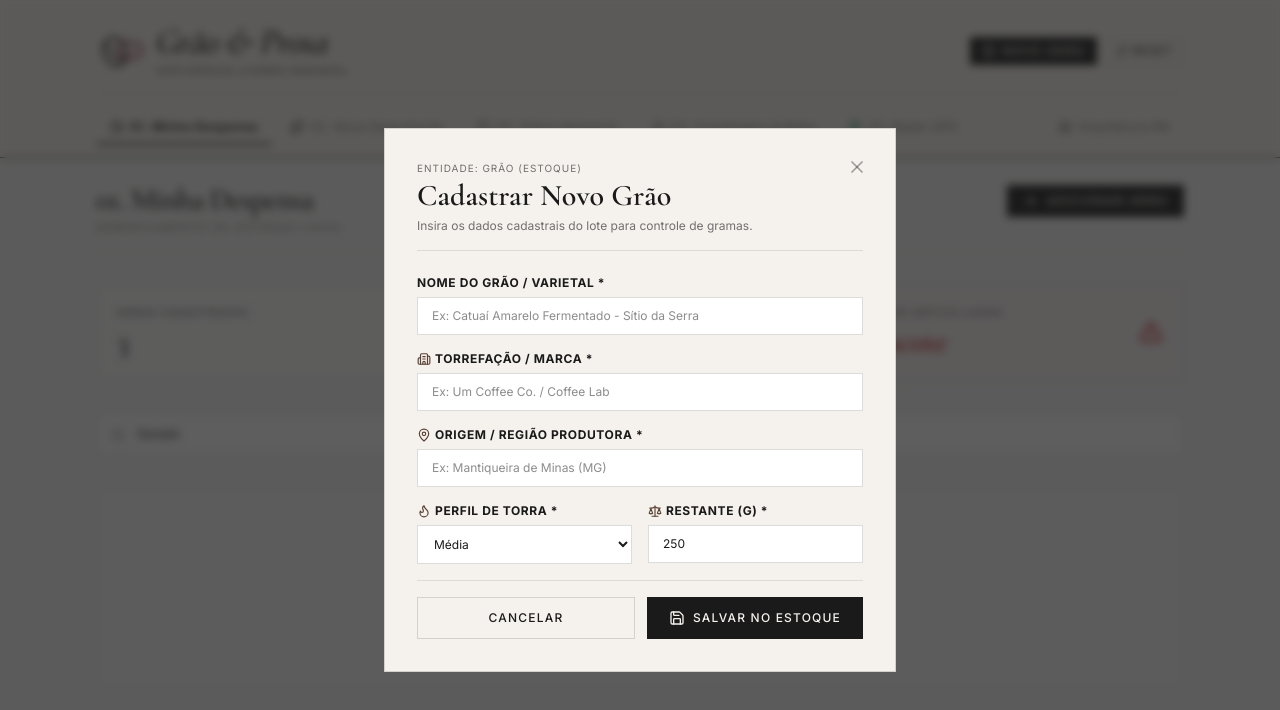
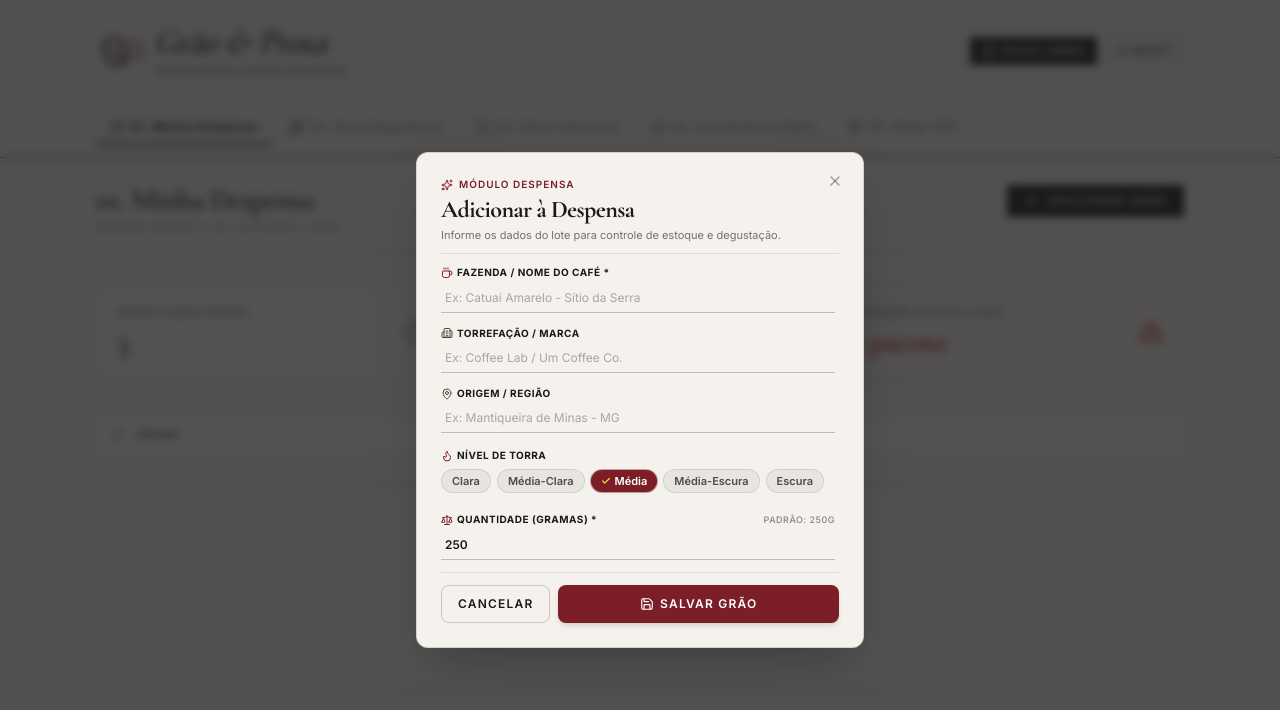
Before and after one commit to Arture07/Grao-Prosa, a React (Vite) app: page / in a window 1280 px wide. Both pictures are taken after typing "Sample" into the empty fields and a click on the button "ADICIONAR GRÃO". Shown: the top 710 px of the page. Built offline with nearby package versions, Linux system fonts and the light colour scheme.

Commit message:
feat: remove Arquitetura RN tab and add batch hydration
- Remove "Arquitetura RN" tab from the application and navigation.
- Implement background batch hydration (top 15) for cafeteria details in `useCafeterias`.
- Add basic form validation fields to `GraoFormModal`.

```diff
--- a/src/App.tsx
+++ b/src/App.tsx
@@ -11,10 +11,9 @@ import { DiarioView } from './components/DiarioView';
 import { BrewingTimerView } from './components/BrewingTimerView';
 import { RadarCafeteriasView } from './components/RadarCafeteriasView';
 import { GraoFormModal } from './components/GraoFormModal';
-import { ArquiteturaModal } from './components/ArquiteturaModal';
 
 export default function App() {
-  const [activeTab, setActiveTab] = useState<'despensa' | 'nova-degustacao' | 'diario' | 'cronometro' | 'radar' | 'arquitetura'>('despensa');
+  const [activeTab, setActiveTab] = useState<'despensa' | 'nova-degustacao' | 'diario' | 'cronometro' | 'radar'>('despensa');
   const [graos, setGraos] = useState<Grao[]>([]);
   const [degustacoes, setDegustacoes] = useState<Degustacao[]>([]);
   const [isLoading, setIsLoading] = useState<boolean>(true);
@@ -175,10 +174,6 @@ export default function App() {
                 }}
               />
             )}
-
-            {activeTab === 'arquitetura' && (
-              <ArquiteturaModal />
-            )}
           </>
         )}
       </main>
--- a/src/components/GraoFormModal.tsx
+++ b/src/components/GraoFormModal.tsx
@@ -1,7 +1,7 @@
 import React, { useState, useEffect } from 'react';
 import { Grao, CriarGraoDTO, NivelTorra, NIVEIS_TORRA } from '../types/coffee';
 import { graoRepository } from '../repositories/graoRepository';
-import { Coffee, X, Save, Scale, Flame, MapPin, Building2 } from 'lucide-react';
+import { Coffee, X, Save, Scale, Flame, MapPin, Building2, Check, Sparkles } from 'lucide-react';
 
 interface GraoFormModalProps {
   isOpen: boolean;
@@ -10,200 +10,277 @@ interface GraoFormModalProps {
   onSuccess: () => void;
 }
 
+interface FormErros {
+  nome?: string;
+  quantidadeRestante?: string;
+}
+
 export const GraoFormModal: React.FC<GraoFormModalProps> = ({
   isOpen,
   graoParaEditar,
   onClose,
   onSuccess
 }) => {
+  // Estado dos Campos do Formulário
   const [nome, setNome] = useState('');
   const [torrefacao, setTorrefacao] = useState('');
   const [origem, setOrigem] = useState('');
   const [nivelTorra, setNivelTorra] = useState<NivelTorra>('Média');
-  const [quantidadeRestante, setQuantidadeRestante] = useState<number>(250);
+  const [quantidadeRestante, setQuantidadeRestante] = useState<number | string>(250);
+
+  // Estado de Erros Visuais e Submissão
+  const [erros, setErros] = useState<FormErros>({});
   const [isSubmitting, setIsSubmitting] = useState(false);
 
+  // Efeito para Hidratar ou Limpar o Formulário
   useEffect(() => {
     if (graoParaEditar) {
-      setNome(graoParaEditar.nome);
-      setTorrefacao(graoParaEditar.torrefacao);
-      setOrigem(graoParaEditar.origem);
-      setNivelTorra(graoParaEditar.nivelTorra);
-      setQuantidadeRestante(graoParaEditar.quantidadeRestante);
+      setNome(graoParaEditar.nome || '');
+      setTorrefacao(graoParaEditar.torrefacao || '');
+      setOrigem(graoParaEditar.origem || '');
+      setNivelTorra(graoParaEditar.nivelTorra || 'Média');
+      setQuantidadeRestante(graoParaEditar.quantidadeRestante ?? 250);
+      setErros({});
     } else {
-      // Form limpo para novo grão
+      limparFormulario();
+    }
+  }, [graoParaEditar, isOpen]);
+
+  const limparFormulario = () => {
     setNome('');
     setTorrefacao('');
     setOrigem('');
     setNivelTorra('Média');
     setQuantidadeRestante(250);
-    }
-  }, [graoParaEditar, isOpen]);
+    setErros({});
+  };
 
   if (!isOpen) return null;
 
-  const handleSubmit = async (e: React.FormEvent) => {
+  // Lógica de Validação e Salvamento
+  const handleSave = async (e: React.FormEvent) => {
     e.preventDefault();
 
-    if (!nome.trim() || !torrefacao.trim() || !origem.trim()) {
-      alert('Por favor, preencha todos os campos obrigatórios.');
+    const novosErros: FormErros = {};
+
+    // 1. Validação do Nome do Café / Fazenda (Obrigatório)
+    if (!nome.trim()) {
+      novosErros.nome = 'Por favor, informe a fazenda ou nome do café.';
+    }
+
+    // 2. Validação da Quantidade em Gramas (Obrigatório e numérico > 0)
+    const qtdNum = Number(quantidadeRestante);
+    if (quantidadeRestante === '' || isNaN(qtdNum) || qtdNum <= 0) {
+      novosErros.quantidadeRestante = 'Por favor, informe uma quantidade válida em gramas (ex: 250).';
+    }
+
+    if (Object.keys(novosErros).length > 0) {
+      setErros(novosErros);
       return;
     }
 
+    setErros({});
     setIsSubmitting(true);
 
     try {
+      // TODO: Salvar no AsyncStorage / SQLite
       if (graoParaEditar) {
-        // Atualiza grão existente
         await graoRepository.atualizar(graoParaEditar.id, {
           nome: nome.trim(),
-          torrefacao: torrefacao.trim(),
-          origem: origem.trim(),
+          torrefacao: torrefacao.trim() || 'Desconhecida',
+          origem: origem.trim() || 'Não especificada',
           nivelTorra,
-          quantidadeRestante: Number(quantidadeRestante) || 0
+          quantidadeRestante: qtdNum
         });
       } else {
-        // Cria novo grão
         const novoDTO: CriarGraoDTO = {
           nome: nome.trim(),
-          torrefacao: torrefacao.trim(),
-          origem: origem.trim(),
+          torrefacao: torrefacao.trim() || 'Desconhecida',
+          origem: origem.trim() || 'Não especificada',
           nivelTorra,
-          quantidadeRestante: Number(quantidadeRestante) || 0
+          quantidadeRestante: qtdNum
         };
         await graoRepository.salvar(novoDTO);
       }
 
+      limparFormulario();
       onSuccess();
       onClose();
     } catch (err) {
-      console.error('Erro ao salvar grão:', err);
-      alert('Falha ao salvar informações do grão.');
+      console.error('Erro ao salvar grão no repositório local:', err);
+      setErros({ nome: 'Erro ao salvar no banco de dados local. Tente novamente.' });
     } finally {
       setIsSubmitting(false);
     }
   };
 
   return (
-    <div className="fixed inset-0 bg-[#1A1A1A]/70 backdrop-blur-xs z-50 flex items-center justify-center p-4 overflow-y-auto">
-      <div className="stamped-border bg-[#F5F2ED] max-w-lg w-full p-6 sm:p-8 space-y-6 relative my-8 text-[#1A1A1A]">
+    <div className="fixed inset-0 bg-[#1A1A1A]/75 backdrop-blur-xs z-50 flex items-center justify-center p-2 sm:p-4 animate-fadeIn">
+      <div className="bg-[#F5F2ED] border border-[#1A1A1A]/15 shadow-2xl max-w-md w-full p-4 sm:p-6 relative my-auto text-[#1A1A1A] rounded-xl max-h-[92vh] flex flex-col">
+
         {/* Botão Fechar */}
         <button
           onClick={onClose}
-          className="absolute top-5 right-5 p-2 text-[#1A1A1A]/40 hover:text-[#1A1A1A] transition-colors cursor-pointer"
+          type="button"
+          className="absolute top-3.5 right-3.5 p-1.5 text-[#1A1A1A]/40 hover:text-[#1A1A1A] transition-colors cursor-pointer rounded-full hover:bg-black/5 z-10"
+          aria-label="Fechar formulário"
         >
-          <X className="w-5 h-5" />
+          <X className="w-4 h-4" />
         </button>
 
-        {/* Cabeçalho */}
-        <div className="border-b border-[#1A1A1A]/10 pb-4">
-          <p className="font-sans text-[10px] uppercase tracking-widest opacity-60">Entidade: Grão (Estoque)</p>
-          <h3 className="font-serif text-3xl font-semibold text-[#1A1A1A] mt-0.5">
-            {graoParaEditar ? 'Editar Grão do Estoque' : 'Cadastrar Novo Grão'}
+        {/* Cabeçalho Elegante e Compacto */}
+        <div className="border-b border-[#1A1A1A]/10 pb-2.5 pr-8 shrink-0">
+          <div className="flex items-center gap-1.5 text-[#7B1E27] font-semibold text-[10px] uppercase tracking-widest mb-0.5">
+            <Sparkles className="w-3 h-3" />
+            <span>Módulo Despensa</span>
+          </div>
+          <h3 className="font-serif text-xl sm:text-2xl font-bold text-[#1A1A1A] tracking-tight">
+            {graoParaEditar ? 'Editar Grão' : 'Adicionar à Despensa'}
           </h3>
-          <p className="font-sans text-xs opacity-60 mt-1">Insira os dados cadastrais do lote para controle de gramas.</p>
+          <p className="font-sans text-[11px] text-[#1A1A1A]/60 mt-0.5 leading-snug">
+            Informe os dados do lote para controle de estoque e degustação.
+          </p>
         </div>
 
-        {/* Formulário */}
-        <form onSubmit={handleSubmit} className="space-y-4 font-sans text-xs">
-          {/* Nome do Grão */}
-          <div className="space-y-1.5">
-            <label className="block font-bold uppercase tracking-wider text-[#1A1A1A]">
-              Nome do Grão / Varietal *
+        {/* Corpo do Formulário Com Rolagem Suave */}
+        <div className="overflow-y-auto flex-1 py-3 pr-1 space-y-3.5 scrollbar-thin scrollbar-thumb-black/10">
+          <form id="grao-form" onSubmit={handleSave} className="space-y-3.5 font-sans text-xs">
+
+            {/* Campo 1: Fazenda / Nome do Café (Obrigatório) */}
+            <div className="space-y-1">
+              <label className="block font-bold uppercase tracking-wider text-[10px] text-[#1A1A1A] flex items-center gap-1">
+                <Coffee className="w-3 h-3 text-[#7B1E27]" /> Fazenda / Nome do Café *
               </label>
               <input
                 type="text"
-              placeholder="Ex: Catuaí Amarelo Fermentado - Sítio da Serra"
+                placeholder="Ex: Catuaí Amarelo - Sítio da Serra"
                 value={nome}
-              onChange={(e) => setNome(e.target.value)}
-              className="w-full bg-white stamped-border px-3.5 py-2.5 text-xs text-[#1A1A1A] focus:outline-none"
-              required
+                onChange={(e) => {
+                  setNome(e.target.value);
+                  if (erros.nome) setErros(prev => ({ ...prev, nome: undefined }));
+                }}
+                className={`w-full bg-transparent border-b ${
+                  erros.nome ? 'border-red-600' : 'border-[#1A1A1A]/25 focus:border-[#7B1E27]'
+                } px-1 py-1.5 text-xs text-[#1A1A1A] focus:outline-none transition-colors rounded-none placeholder:text-[#1A1A1A]/35`}
+              />
+              {erros.nome && (
+                <p className="text-red-600 text-[10px] font-semibold mt-0.5">
+                  {erros.nome}
+                </p>
+              )}
+            </div>
+
+            {/* Campo 2: Torrefação / Marca */}
+            <div className="space-y-1">
+              <label className="block font-bold uppercase tracking-wider text-[10px] text-[#1A1A1A] flex items-center gap-1">
+                <Building2 className="w-3 h-3 text-[#5A4033]" /> Torrefação / Marca
+              </label>
+              <input
+                type="text"
+                placeholder="Ex: Coffee Lab / Um Coffee Co."
+                value={torrefacao}
+                onChange={(e) => setTorrefacao(e.target.value)}
+                className="w-full bg-transparent border-b border-[#1A1A1A]/25 focus:border-[#7B1E27] px-1 py-1.5 text-xs text-[#1A1A1A] focus:outline-none transition-colors rounded-none placeholder:text-[#1A1A1A]/35"
               />
             </div>
 
-          {/* Torrefação */}
-          <div className="space-y-1.5">
-            <label className="block font-bold uppercase tracking-wider text-[#1A1A1A] flex items-center gap-1">
-              <Building2 className="w-3.5 h-3.5 text-[#5A4033]" /> Torrefação / Marca *
+            {/* Campo 3: Origem / Região */}
+            <div className="space-y-1">
+              <label className="block font-bold uppercase tracking-wider text-[10px] text-[#1A1A1A] flex items-center gap-1">
+                <MapPin className="w-3 h-3 text-[#5A4033]" /> Origem / Região
               </label>
               <input
                 type="text"
-              placeholder="Ex: Um Coffee Co. / Coffee Lab"
-              value={torrefacao}
-              onChange={(e) => setTorrefacao(e.target.value)}
-              className="w-full bg-white stamped-border px-3.5 py-2.5 text-xs text-[#1A1A1A] focus:outline-none"
-              required
+                placeholder="Ex: Mantiqueira de Minas - MG"
+                value={origem}
+                onChange={(e) => setOrigem(e.target.value)}
+                className="w-full bg-transparent border-b border-[#1A1A1A]/25 focus:border-[#7B1E27] px-1 py-1.5 text-xs text-[#1A1A1A] focus:outline-none transition-colors rounded-none placeholder:text-[#1A1A1A]/35"
               />
             </div>
 
-          {/* Origem */}
-          <div className="space-y-1.5">
-            <label className="block font-bold uppercase tracking-wider text-[#1A1A1A] flex items-center gap-1">
-              <MapPin className="w-3.5 h-3.5 text-[#5A4033]" /> Origem / Região Produtora *
+            {/* Campo 4: Nível de Torra (Chips Horizontais Selecionáveis sem Barra Amarela) */}
+            <div className="space-y-1.5 pt-0.5">
+              <label className="block font-bold uppercase tracking-wider text-[10px] text-[#1A1A1A] flex items-center gap-1">
+                <Flame className="w-3 h-3 text-[#7B1E27]" /> Nível de Torra
               </label>
-            <input
-              type="text"
-              placeholder="Ex: Mantiqueira de Minas (MG)"
-              value={origem}
-              onChange={(e) => setOrigem(e.target.value)}
-              className="w-full bg-white stamped-border px-3.5 py-2.5 text-xs text-[#1A1A1A] focus:outline-none"
-              required
-            />
+
+              <div
+                className="flex items-center gap-1.5 overflow-x-auto pb-1 scrollbar-none"
+                style={{ scrollbarWidth: 'none', msOverflowStyle: 'none' }}
+              >
+                {NIVEIS_TORRA.map((torra) => {
+                  const isSelected = nivelTorra === torra;
+                  return (
+                    <button
+                      key={torra}
+                      type="button"
+                      onClick={() => setNivelTorra(torra)}
+                      className={`px-2.5 py-1 rounded-full text-[11px] font-semibold whitespace-nowrap transition-all duration-150 cursor-pointer flex items-center gap-1 ${
+                        isSelected
+                          ? 'bg-[#7B1E27] text-white shadow-xs ring-1 ring-[#7B1E27]/40'
+                          : 'bg-black/5 text-[#1A1A1A]/75 border border-[#1A1A1A]/10 hover:bg-black/10'
+                      }`}
+                    >
+                      {isSelected && <Check className="w-2.5 h-2.5 text-amber-300 stroke-[3]" />}
+                      <span>{torra}</span>
+                    </button>
+                  );
+                })}
+              </div>
             </div>
 
-          {/* Nível de Torra e Quantidade Restante */}
-          <div className="grid grid-cols-1 sm:grid-cols-2 gap-4">
-            <div className="space-y-1.5">
-              <label className="block font-bold uppercase tracking-wider text-[#1A1A1A] flex items-center gap-1">
-                <Flame className="w-3.5 h-3.5 text-[#5A4033]" /> Perfil de Torra *
-              </label>
-              <select
-                value={nivelTorra}
-                onChange={(e) => setNivelTorra(e.target.value as NivelTorra)}
-                className="w-full bg-white stamped-border px-3 py-2.5 text-xs text-[#1A1A1A] focus:outline-none cursor-pointer"
-              >
-                {NIVEIS_TORRA.map((t) => (
-                  <option key={t} value={t}>{t}</option>
-                ))}
-              </select>
-            </div>
-
-            <div className="space-y-1.5">
-              <label className="block font-bold uppercase tracking-wider text-[#1A1A1A] flex items-center gap-1">
-                <Scale className="w-3.5 h-3.5 text-[#5A4033]" /> Restante (g) *
+            {/* Campo 5: Quantidade (Gramas) */}
+            <div className="space-y-1 pt-0.5">
+              <label className="block font-bold uppercase tracking-wider text-[10px] text-[#1A1A1A] flex items-center justify-between">
+                <span className="flex items-center gap-1">
+                  <Scale className="w-3 h-3 text-[#7B1E27]" /> Quantidade (Gramas) *
+                </span>
+                <span className="text-[9px] text-[#1A1A1A]/50 font-medium">Padrão: 250g</span>
               </label>
               <input
                 type="number"
-                min="0"
+                min="1"
                 max="10000"
+                placeholder="250"
                 value={quantidadeRestante}
-                onChange={(e) => setQuantidadeRestante(Number(e.target.value))}
-                className="w-full bg-white stamped-border px-3.5 py-2.5 text-xs text-[#1A1A1A] focus:outline-none"
-                required
+                onChange={(e) => {
+                  setQuantidadeRestante(e.target.value);
+                  if (erros.quantidadeRestante) setErros(prev => ({ ...prev, quantidadeRestante: undefined }));
+                }}
+                className={`w-full bg-transparent border-b ${
+                  erros.quantidadeRestante ? 'border-red-600' : 'border-[#1A1A1A]/25 focus:border-[#7B1E27]'
+                } px-1 py-1.5 text-xs text-[#1A1A1A] focus:outline-none transition-colors rounded-none font-semibold placeholder:text-[#1A1A1A]/35`}
               />
+              {erros.quantidadeRestante && (
+                <p className="text-red-600 text-[10px] font-semibold mt-0.5">
+                  {erros.quantidadeRestante}
+                </p>
+              )}
             </div>
+          </form>
         </div>
 
-          {/* Botões */}
-          <div className="flex gap-3 pt-4 border-t border-[#1A1A1A]/10">
+        {/* Rodapé Fixo com Ações */}
+        <div className="pt-3 border-t border-[#1A1A1A]/10 flex gap-2 shrink-0">
           <button
             type="button"
             onClick={onClose}
-              className="flex-1 py-3 px-4 bg-transparent stamped-border text-[#1A1A1A] font-sans text-xs uppercase tracking-widest font-medium hover:bg-black/5 cursor-pointer"
+            className="py-2.5 px-4 bg-transparent border border-[#1A1A1A]/20 text-[#1A1A1A] font-sans text-xs uppercase tracking-widest font-semibold hover:bg-black/5 transition-colors cursor-pointer rounded-lg text-center"
           >
             Cancelar
           </button>
 
           <button
             type="submit"
+            form="grao-form"
             disabled={isSubmitting}
-              className="flex-1 py-3 px-4 bg-[#1A1A1A] hover:bg-[#333] text-[#F5F2ED] font-sans text-xs uppercase tracking-widest font-medium transition-all flex items-center justify-center gap-2 cursor-pointer disabled:opacity-50"
+            className="flex-1 py-2.5 px-5 bg-[#7B1E27] hover:bg-[#5A121A] text-white font-sans text-xs uppercase tracking-widest font-semibold transition-all shadow-md flex items-center justify-center gap-1.5 cursor-pointer disabled:opacity-50 rounded-lg active:scale-[0.99]"
           >
-              <Save className="w-4 h-4" />
-              {isSubmitting ? 'Salvando...' : graoParaEditar ? 'Atualizar Grão' : 'Salvar no Estoque'}
+            <Save className="w-3.5 h-3.5" />
+            <span>{isSubmitting ? 'SALVANDO...' : graoParaEditar ? 'ATUALIZAR GRÃO' : 'SALVAR GRÃO'}</span>
           </button>
         </div>
-        </form>
+
       </div>
     </div>
   );
--- a/src/components/Header.tsx
+++ b/src/components/Header.tsx
@@ -1,9 +1,9 @@
 import React from 'react';
-import { Coffee, PlusCircle, BookOpen, Layers, RefreshCw, Sparkles, Timer, MapPin } from 'lucide-react';
+import { Coffee, PlusCircle, BookOpen, RefreshCw, Sparkles, Timer, MapPin } from 'lucide-react';
 
 interface HeaderProps {
-  activeTab: 'despensa' | 'nova-degustacao' | 'diario' | 'cronometro' | 'radar' | 'arquitetura';
-  setActiveTab: (tab: 'despensa' | 'nova-degustacao' | 'diario' | 'cronometro' | 'radar' | 'arquitetura') => void;
+  activeTab: 'despensa' | 'nova-degustacao' | 'diario' | 'cronometro' | 'radar';
+  setActiveTab: (tab: 'despensa' | 'nova-degustacao' | 'diario' | 'cronometro' | 'radar') => void;
   onOpenNovoGrao: () => void;
   onResetDatabase: () => void;
 }
@@ -157,18 +157,6 @@ export const Header: React.FC<HeaderProps> = ({
             <MapPin className="w-3.5 h-3.5 text-emerald-700" />
             05. Radar GPS
           </button>
-
-          <button
-            onClick={() => setActiveTab('arquitetura')}
-            className={`flex items-center gap-1.5 px-3.5 py-2 transition-all whitespace-nowrap ml-auto cursor-pointer border-b-2 ${
-              activeTab === 'arquitetura'
-                ? 'border-[#5A4033] font-bold text-[#5A4033]'
-                : 'border-transparent text-[#1A1A1A]/60 hover:text-[#1A1A1A]'
-            }`}
-          >
-            <Layers className="w-3.5 h-3.5" />
-            Arquitetura RN
-          </button>
         </nav>
       </div>
     </header>
```
Also changed, not shown: src/components/ReactNativeMapCodeViewer.tsx (+36 -21 lines), src/hooks/useCafeterias.ts (+80 -20 lines). Lines whose indentation alone changed are shown as unchanged.
